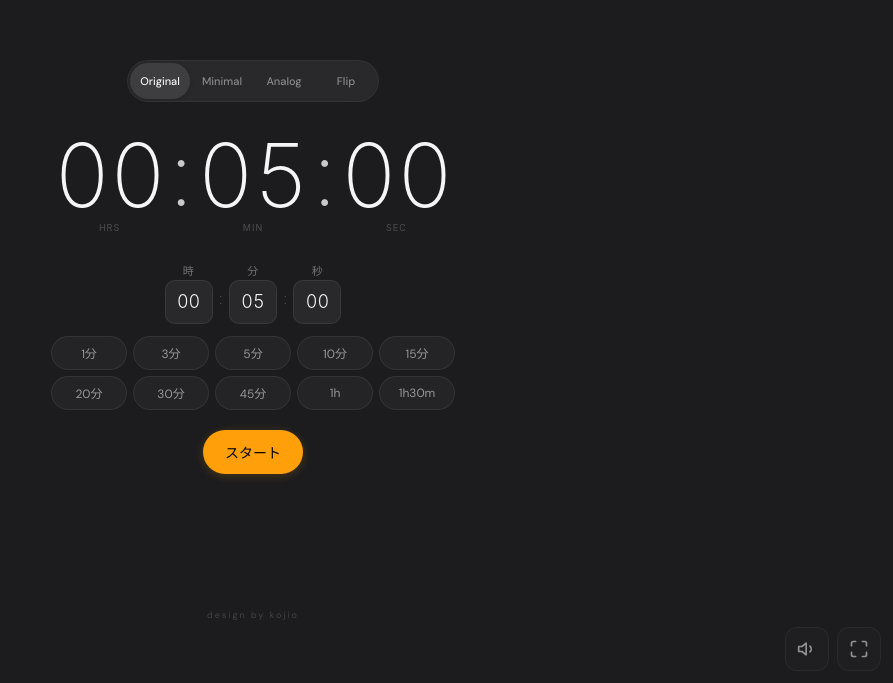
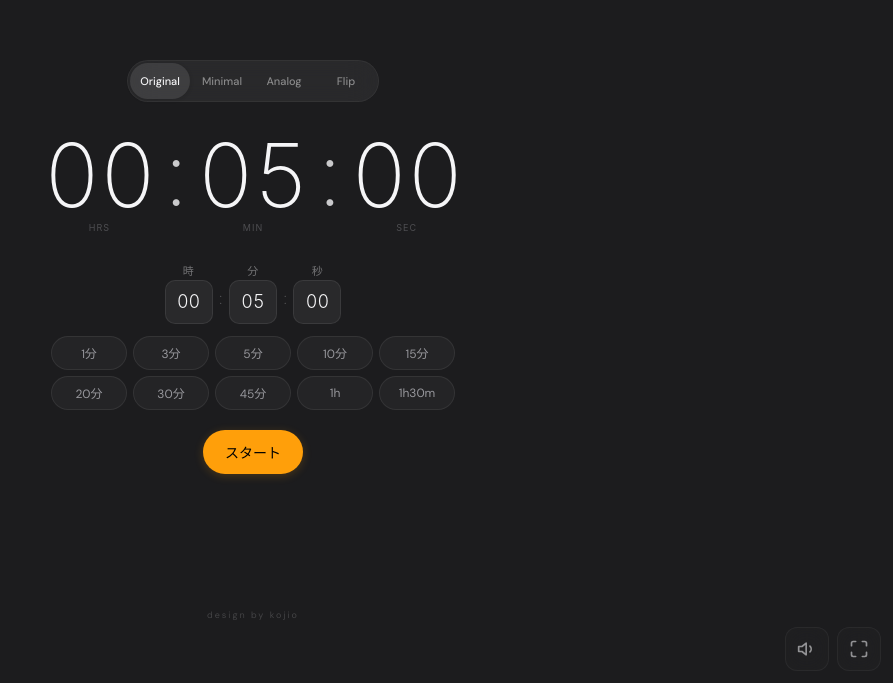
Before and after one commit to kojio1978/seminar-timer, a plain HTML site: page index.html in a window 1280 px wide. Shown: the part 117-800 px from the top of the page, without its empty margins (387-1280 px from the left). Drawn offline with Linux system fonts and the light colour scheme.

Commit message:
Add files via upload

```diff
--- a/index.html
+++ b/index.html
@@ -157,14 +157,15 @@ body{
 .hidden{display:none!important}
 
 /* ── Digital Display ── */
-.digit-row{display:flex;align-items:center;justify-content:center;gap:1px;width:100%}
-.dg{text-align:center;flex:1}
+.digit-row{display:flex;align-items:center;justify-content:center;gap:0;width:100%}
+.dg{text-align:center}
 .dg-digits{font-variant-numeric:tabular-nums;line-height:1;transition:color .5s}
 .dg-label{font-size:max(.48rem,9px);letter-spacing:1px;text-transform:uppercase;opacity:.4;margin-top:3px}
 .dg-sep{
   line-height:1;transition:color .5s,opacity .5s;
   display:flex;align-items:center;
   margin-bottom:1rem;
+  padding:0 .1em;
 }
 
 /* ═══════════════════════════════════
```
